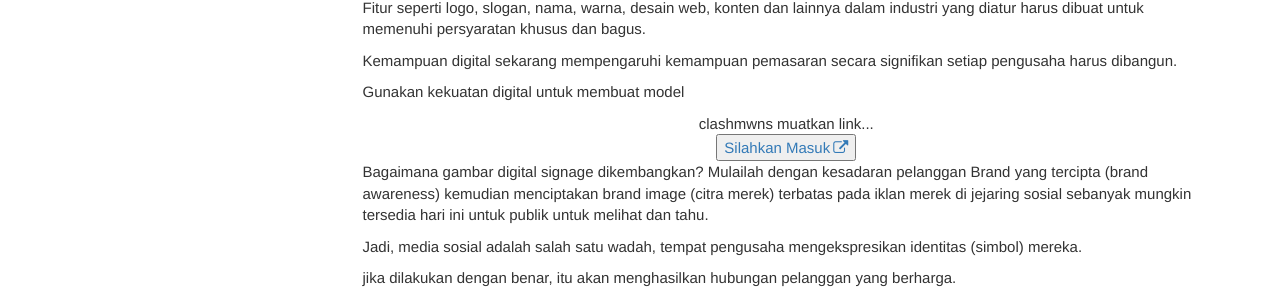
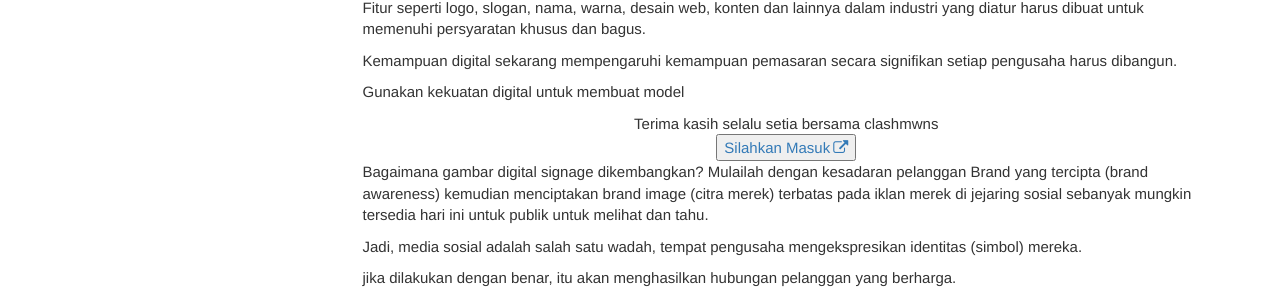
Before and after one commit to mwnsofficial/clashmwns, a Jekyll site: the page built from pages/product_clash/oc_final.md, in a window 1280 px wide. Shown: the part 747-1049 px from the top of the page. Built offline with Jekyll 4.4.1, drawn with Linux system fonts in a browser that asks for light colours; comment, search, counter and statistics services are not loaded.

Commit message:
Update oc_final.md

```diff
--- a/pages/product_clash/oc_final.md
+++ b/pages/product_clash/oc_final.md
@@ -43,7 +43,7 @@ folder: produk_clash
 
 <div class="safelink" dir="ltr" trbidi="on">
 <div>
-<span class="button1" id="daplong">clashmwns muatkan link...</span></div>
+<span class="button1" id="daplong">Terima kasih selalu setia bersama clashmwns</span></div>
 <button id="download" class="visit-link button1"><a href="https://firebasestorage.googleapis.com/v0/b/ratingblogger-deada.appspot.com/o/BEST%20CONFIG%20OPENCLASH.rar?alt=media&token=c5db0f6f-696f-4b03-92d0-46cd80ed2adb">Silahkan Masuk</a></button></div>
 <div class="ads-right" id="ads-right">
 <script async="" crossorigin="anonymous" src="https://pagead2.googlesyndication.com/pagead/js/adsbygoogle.js?client=ca-pub-1794381705838564"></script>
```
